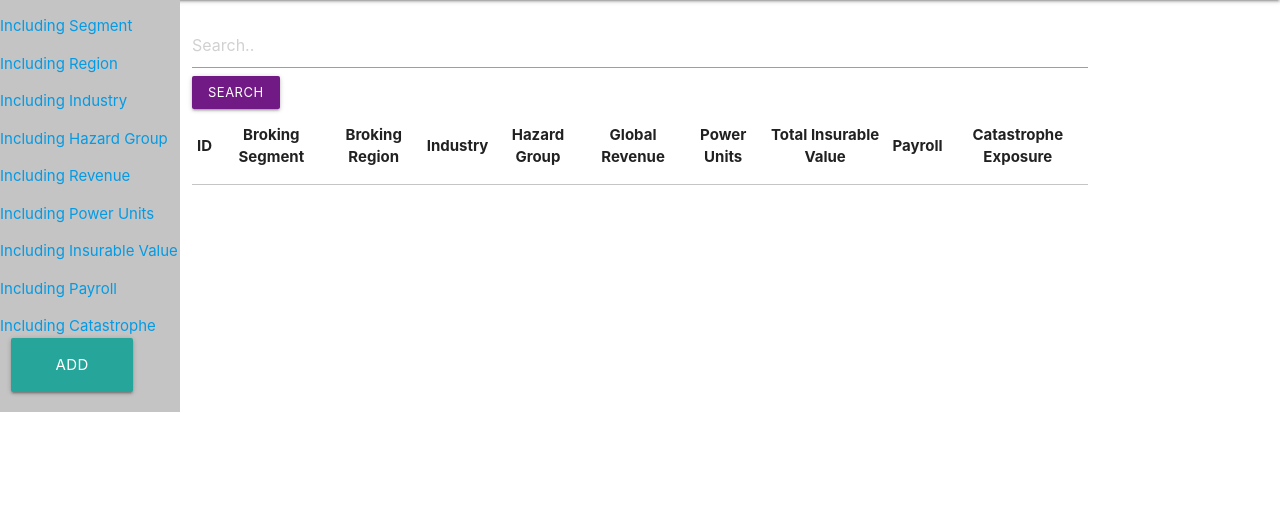
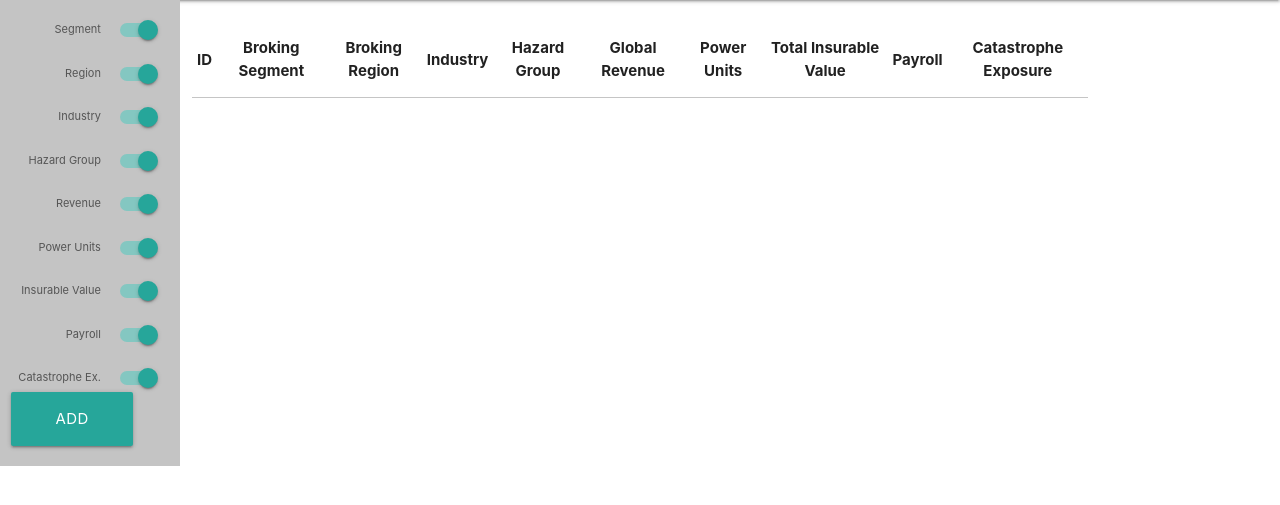
Before and after one commit to FraAurCas/Capstone, a Node server app: page /main/ in a window 1280 px wide. Shown: the part 64-569 px from the top of the page. Run offline with Node 20, Linux system fonts and the light colour scheme; data that the repository does not hold is empty; some libraries are stand-ins or nearby versions.

Commit message:
Beautifcation complete

```diff
--- a/public/stylesheets/sidebar.css
+++ b/public/stylesheets/sidebar.css
@@ -8,6 +8,7 @@
   background-color: hsl(0, 0%, 77%); /* Black */
   overflow-x: hidden; /* Disable horizontal scroll */
   margin-top: 64px;
+  text-align: right
 }
 
 /* The navigation menu links */
--- a/views/main.hbs
+++ b/views/main.hbs
@@ -19,12 +19,11 @@
 
     <!-- https://materializecss.com/table.html -->
 
-    <div>
-        <!-- Searchbar -->
+    {{!-- <div>
         <input type="text" placeholder="Search.." id="searchbox">
         <a class="waves-effect waves-light btn-small navbar"
             onclick="addUrlParameter('search', document.getElementById('searchbox').value)">Search</a>
-    </div>
+    </div> --}}
 
     <table class="highlight centered responsive-table">
         <thead>
@@ -75,65 +74,174 @@
 
     <p></p>
     {{#if include_segment}}
-        <a onclick="addUrlParameter('include_segment', 'false')">Including Segment</a>
+        <div class="switch">
+            <label onclick="addUrlParameter('include_segment', 'false')">
+                Segment
+                <input type="checkbox" checked="checked">
+                <span class="lever"></span>
+            </label>
+        </div>
     {{else}}
-        <a onclick="addUrlParameter('include_segment', 'true')">Excluding Segment</a>
+        <div class="switch">
+            <label onclick="addUrlParameter('include_segment', 'true')">
+                Segment
+                <input type="checkbox">
+                <span class="lever"></span>
+            </label>
+        </div>
     {{/if}}
 
     <p></p>
     {{#if include_region}}
-        <a onclick="addUrlParameter('include_region', 'false')">Including Region</a>
+        <div class="switch">
+            <label onclick="addUrlParameter('include_region', 'false')">
+                Region
+                <input type="checkbox" checked="checked">
+                <span class="lever"></span>
+            </label>
+        </div>
     {{else}}
-        <a onclick="addUrlParameter('include_region', 'true')">Excluding Region</a>
+        <div class="switch">
+            <label onclick="addUrlParameter('include_region', 'true')">
+                Region
+                <input type="checkbox">
+                <span class="lever"></span>
+            </label>
+        </div>
     {{/if}}
 
     <p></p>
     {{#if include_industry}}
-        <a onclick="addUrlParameter('include_industry', 'false')">Including Industry</a>
+        <div class="switch">
+            <label onclick="addUrlParameter('include_industry', 'false')">
+                Industry
+                <input type="checkbox" checked="checked">
+                <span class="lever"></span>
+            </label>
+        </div>
     {{else}}
-        <a onclick="addUrlParameter('include_industry', 'true')">Excluding Industry</a>
+        <div class="switch">
+            <label onclick="addUrlParameter('include_industry', 'true')">
+                Industry
+                <input type="checkbox">
+                <span class="lever"></span>
+            </label>
+        </div>
     {{/if}}
 
     <p></p>
     {{#if include_hazardGroup}}
-        <a onclick="addUrlParameter('include_hazardGroup', 'false')">Including Hazard Group</a>
+        <div class="switch">
+            <label onclick="addUrlParameter('include_hazardGroup', 'false')">
+                Hazard Group
+                <input type="checkbox" checked="checked">
+                <span class="lever"></span>
+            </label>
+        </div>
     {{else}}
-        <a onclick="addUrlParameter('include_hazardGroup', 'true')">Excluding Hazard Group</a>
+        <div class="switch">
+            <label onclick="addUrlParameter('include_hazardGroup', 'true')">
+                Hazard Group
+                <input type="checkbox">
+                <span class="lever"></span>
+            </label>
+        </div>
     {{/if}}
+
 
     <p></p>
     {{#if include_revenue}}
-    <a onclick="addUrlParameter('include_revenue', 'false')">Including Revenue</a>
+        <div class="switch">
+            <label onclick="addUrlParameter('include_revenue', 'false')">
+                Revenue
+                <input type="checkbox" checked="checked">
+                <span class="lever"></span>
+            </label>
+        </div>
     {{else}}
-    <a onclick="addUrlParameter('include_revenue', 'true')">Excluding Revenue</a>
+        <div class="switch">
+            <label onclick="addUrlParameter('include_revenue', 'true')">
+                Revenue
+                <input type="checkbox">
+                <span class="lever"></span>
+            </label>
+        </div>
     {{/if}}
 
     <p></p>
     {{#if include_powerUnits}}
-        <a onclick="addUrlParameter('include_powerUnits', 'false')">Including Power Units</a>
+        <div class="switch">
+            <label onclick="addUrlParameter('include_powerUnits', 'false')">
+                Power Units
+                <input type="checkbox" checked="checked">
+                <span class="lever"></span>
+            </label>
+    </div>
     {{else}}
-        <a onclick="addUrlParameter('include_powerUnits', 'true')">Excluding Power Units</a>
+        <div class="switch">
+            <label onclick="addUrlParameter('include_powerUnits', 'true')">
+                Power Units
+                <input type="checkbox">
+                <span class="lever"></span>
+            </label>
+        </div>
     {{/if}}
 
     <p></p>
     {{#if include_insurableVaue}}
-        <a onclick="addUrlParameter('include_insurableVaue', 'false')">Including Insurable Value</a>
+        <div class="switch">
+            <label onclick="addUrlParameter('include_insurableVaue', 'false')">
+                Insurable Value
+                <input type="checkbox" checked="checked">
+                <span class="lever"></span>
+            </label>
+        </div>
     {{else}}
-        <a onclick="addUrlParameter('include_insurableVaue', 'true')">Excluding Insurable Value</a>
+        <div class="switch">
+            <label onclick="addUrlParameter('include_insurableVaue', 'true')">
+                Insurable Value
+                <input type="checkbox">
+                <span class="lever"></span>
+            </label>
+        </div>
     {{/if}}
 
     <p></p>
     {{#if include_payroll}}
-        <a onclick="addUrlParameter('include_payroll', 'false')">Including Payroll</a>
+        <div class="switch">
+            <label onclick="addUrlParameter('include_payroll', 'false')">
+                Payroll
+                <input type="checkbox" checked="checked">
+                <span class="lever"></span>
+            </label>
+        </div>
     {{else}}
-        <a onclick="addUrlParameter('include_payroll', 'true')">Excluding Payroll</a>
+        <div class="switch">
+            <label onclick="addUrlParameter('include_payroll', 'true')">
+                Payroll
+                <input type="checkbox">
+                <span class="lever"></span>
+            </label>
+        </div>
     {{/if}}
 
     <p></p>
     {{#if include_catastrophe}}
-        <a onclick="addUrlParameter('include_retentions', 'false')">Including Catastrophe</a>
+        <div class="switch">
+            <label onclick="addUrlParameter('include_catastrophe', 'false')">
+                Catastrophe Ex.
+                <input type="checkbox" checked="checked">
+                <span class="lever"></span>
+            </label>
+        </div>
     {{else}}
-        <a onclick="addUrlParameter('include_retentions', 'true')">Excluding Catastrophe</a>
+        <div class="switch">
+            <label onclick="addUrlParameter('include_catastrophe', 'true')">
+                Catastrophe Ex.
+                <input type="checkbox">
+                <span class="lever"></span>
+            </label>
+        </div>
     {{/if}}
 
     <div class="row">
```
